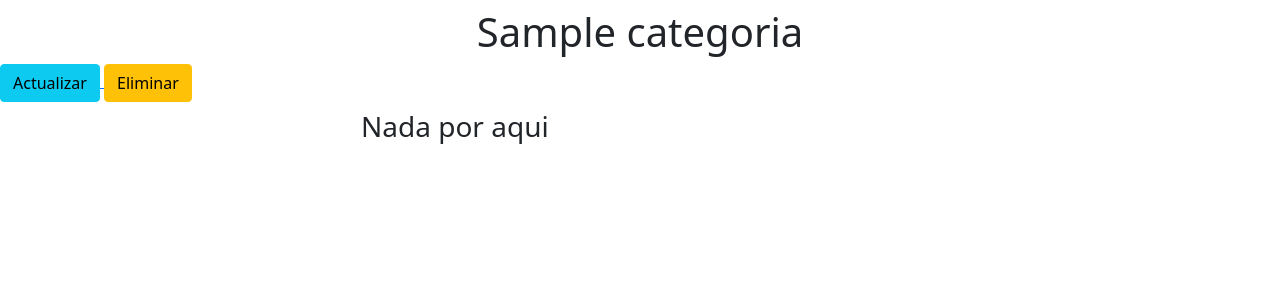
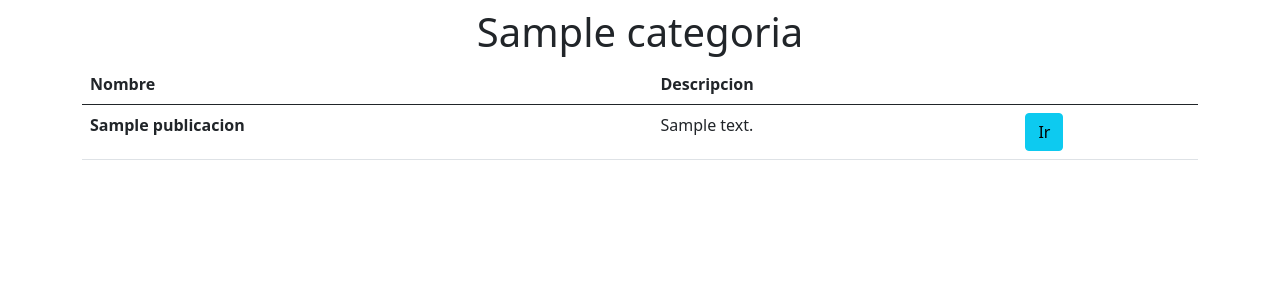
Before and after one commit to JeremiasSantacruz/infoFinal, a Django app: template template/categoria/detalleCategoria.html in a window 1280 px wide. Shown: the part 56-356 px from the top of the page. Run offline with Django 3.2, Linux system fonts and the light colour scheme; the template is opened without the code that fills it: values that come from a table or form of the project are taken from there, others are empty; tables that the repository leaves empty hold one stand-in row (values such as "Sample post"); parts of the project's set-up code (start-up, migrations or seed data) failed here and were passed over.

Commit message:
Avanzamos un poco.

```diff
--- a/apps/publicacion/models.py
+++ b/apps/publicacion/models.py
@@ -1,6 +1,6 @@
 from django.db import models
-from ..categoria.models import Categoria
 from django.conf import settings
+from django.urls import reverse
 
 # Create your models here.
 class Publicacion(models.Model):
@@ -9,18 +9,26 @@ class Publicacion(models.Model):
     """
     class Meta:
         db_table = 'publicacion'
+        ordering = ('-fecha',)
 
-    creador = models.ForeignKey(settings.AUTH_USER_MODEL, on_delete=models.CASCADE,
+    creador = models.ForeignKey(settings.AUTH_USER_MODEL, on_delete=models.DO_NOTHING,
                                 related_name="publicaciones")
-    titulo = models.CharField(max_length=50)
-    descripcion = models.CharField(max_length=200)
-    responsable = models.BooleanField(default=False)
     categoria = models.ForeignKey('categoria.Categoria',
                                 on_delete=models.SET_DEFAULT,
                                 default='1',
                                 related_name='publicaciones',
                                 )
+    postulantes = models.ManyToManyField(settings.AUTH_USER_MODEL,
+                                        related_name="postulantes")
+    titulo = models.CharField(max_length=50)
+    activa = models.BooleanField(default=True)
+    descripcion = models.TextField(max_length=200)
+    responsable = models.BooleanField(default=False)
+    fecha = models.DateTimeField(auto_now=False, auto_now_add=True)
     # chat = models.ForeignKey('Chat', on_delete=models.CASCADE)
+
+    def get_absolute_url(self):
+        return reverse('publicacion:detalle', kwargs={'pk': self.pk})
 
     def __str__(self):
         return self.titulo
--- a/apps/publicacion/urls.py
+++ b/apps/publicacion/urls.py
@@ -1,8 +1,10 @@
 from django.urls import path
 
-from .views import CrearPublicacion
+from .views import CrearPublicacion, DetallePublicacion
+
 app_name="publicacion"
 
 urlpatterns = [
     path('nueva', CrearPublicacion.as_view(), name='crear'),
+    path('<int:pk>', DetallePublicacion.as_view(), name='detalle' )
 ]
--- a/template/categoria/detalleCategoria.html
+++ b/template/categoria/detalleCategoria.html
@@ -4,36 +4,34 @@
 
 {% block content %}
 <div class='rounder'>
-    <h1 class='text-center m-2 '> {{categoria.nombre}} </h1>
+  <h1 class='text-center m-2 '> {{categoria.nombre}} </h1>
 </div>
 <div class="text-right">
 
-  <a href="{% url 'categoria:actualizar' categoria.id %}">
-    <button type="button" class="btn btn-info ml-2" >Actualizar</button>
-  </a>
-  <a href="{% url 'categoria:eliminar' categoria.id %}"
-    <button type="button" class="btn btn-warning" > Eliminar </button>
-  </a>
+  <div class="container">
+    <table class="table">
+      <thead>
+        <tr>
+          <th scope="col">Nombre</th>
+          <th scope="col">Descripcion</th>
+          <th> </th>
+        </tr>
+      </thead>
+      <tbody>
+        {% for p in categoria.publicaciones.all %}
+        <tr>
+          <th scope="row" "> {{p.titulo}} </th>
+          <td>{{p.descripcion}}</td>
+          <td><a hrefs="{% url 'publicacion:detalle' p.id %}" class="btn btn-info" role="button">
+            Ir</a></td>
+        </tr>
+        {% empty %}
 
-<div class="container">
-    {% for p in categoria.publicacion_set.all %}
+        <tr class=" col-6 mx-auto mt-2">
+          <h3>Nada por aqui</h3>
+        </tr>
 
-    <div class="row border" >
-        <div class='col p-1'>
-        <a href="{% url 'publicacion:detalle' p.id %} >
-            {{p.id}}
-        </a>
-        </div>
-      <div class="col p-2">
-        {{p.titulo}}
-      </div>
-      <div class="col p-6">
-        {{p.desc}}
-        </div>
-    </div>
-    {% empty %}
-    <div class=" col-6 mx-auto mt-2">
-      <h3>Nada por aqui</h3>
-    </div>
-    {% endfor %}
-{% endblock %}
+        {% endfor %}
+      </tbody>
+    </table>
+    {% endblock %}
```
Also changed, not shown: apps/publicacion/views.py (+17 -2 lines), template/publicacion/detalle.html (added, +37 -0 lines), 1 other file.
